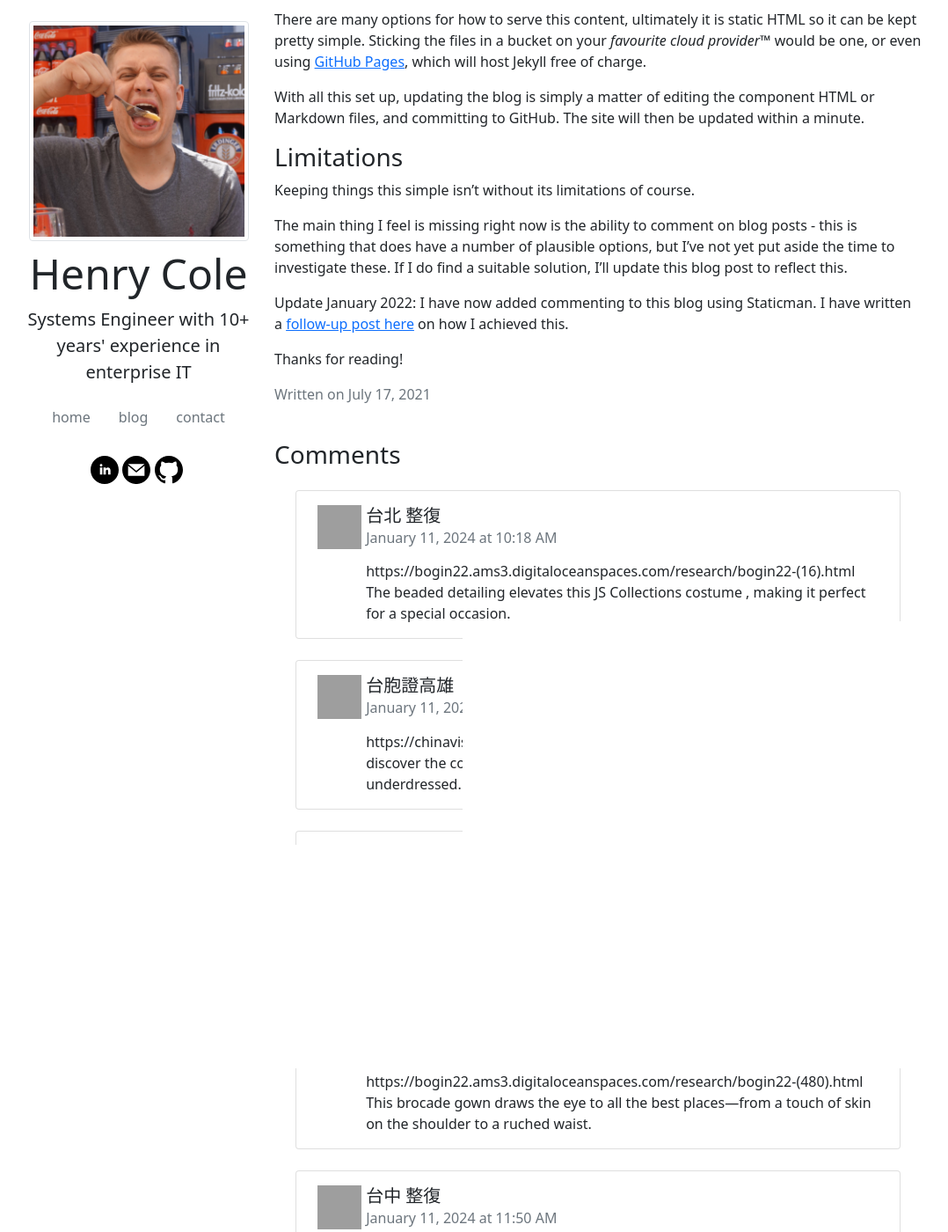
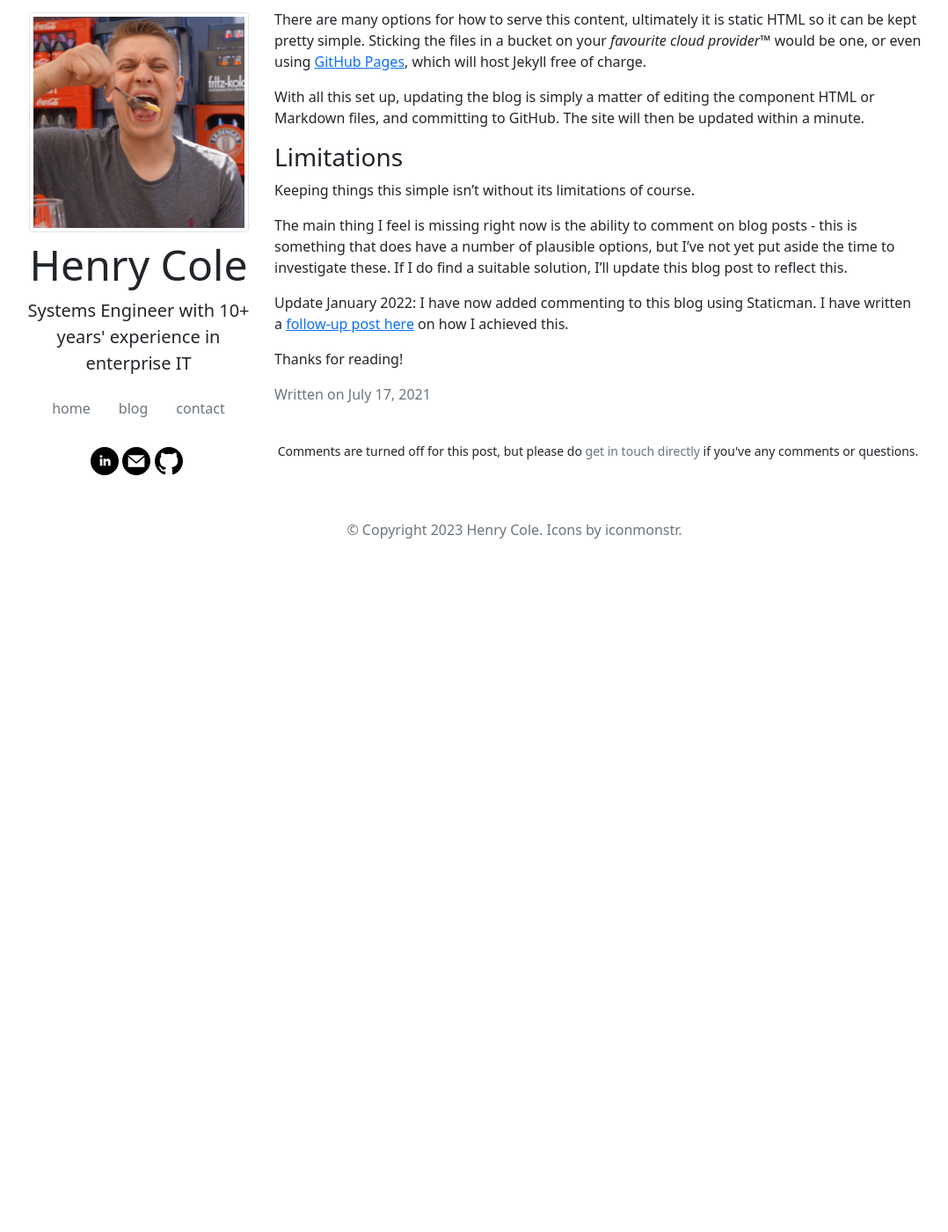
Before and after one commit to hcuk94/henry-personal-website, a Jekyll site: the page built from _posts/2021-07-17-Building-a-Basic-Personal-Blog-using-Jekyll.md, in a window 1280 px wide and 1400 px high, scrolled down 3295 px. Shown: the whole window at 88% size, without its empty margins (55-1133 px from the left). Built offline with Jekyll 4.4.1, drawn with Linux system fonts in a browser that asks for light colours; after the commit the page ends 3925 px from its top, so only the background shows below that; some of the changed text lies outside the part shown; grey boxes are pictures that could not be loaded.

Commit message:
disable comments on blog post that gets all the spam

```diff
--- a/_data/comments/Building-a-Basic-Personal-Blog-using-Jekyll/entry1704968331023.yml
+++ /dev/null
@@ -1,7 +0,0 @@
-_id: d07ed8e0-b06a-11ee-99b2-81dd17d66108
-name: 台北 整復
-email: f6708df9ebcdec24d572f273f4a94e8c
-url: 'https://bogin22.ams3.digitaloceanspaces.com/research/bogin22-(16).html'
-hidden: ''
-message: "https://bogin22.ams3.digitaloceanspaces.com/research/bogin22-(16).html\r\nThe beaded detailing elevates this JS Collections \r\ncostume , making it perfect for a special occasion."
-date: 1704968331
--- a/_data/comments/Building-a-Basic-Personal-Blog-using-Jekyll/entry1704969400332.yml
+++ /dev/null
@@ -1,7 +0,0 @@
-_id: 4dd4f570-b06d-11ee-99b2-81dd17d66108
-name: 台胞證高雄
-email: e1a465694d6d55505ffcd809da5156f1
-url: 'https://chinavisa2.b-cdn.net/research/chinavisa2-(332).html'
-hidden: ''
-message: "https://chinavisa2.b-cdn.net/research/chinavisa2-(332).html\r\nThis will help her discover the complementary ensemble and forestall her from being over or \r\nunderdressed."
-date: 1704969400
--- a/_data/comments/Building-a-Basic-Personal-Blog-using-Jekyll/entry1704970447580.yml
+++ /dev/null
@@ -1,7 +0,0 @@
-_id: be032680-b06f-11ee-99b2-81dd17d66108
-name: 台中 撥筋
-email: 0426490a849e60483afeaef4467c1a1e
-url: 'https://bogin10.blr1.digitaloceanspaces.com/research/bogin10-(256).html'
-hidden: ''
-message: "https://bogin10.blr1.digitaloceanspaces.com/research/bogin10-(256).html\r\nPair the costume with impartial or metallic equipment to maintain the remainder of the \r\nlook subtle and easy."
-date: 1704970447
--- a/_data/comments/Building-a-Basic-Personal-Blog-using-Jekyll/entry1704973642222.yml
+++ /dev/null
@@ -1,7 +0,0 @@
-_id: 2e318c60-b077-11ee-99b2-81dd17d66108
-name: 台北 推拿
-email: 0b23939d25f3ec2d2640a6970c6373c5
-url: 'https://bogin22.ams3.digitaloceanspaces.com/research/bogin22-(480).html'
-hidden: ''
-message: "https://bogin22.ams3.digitaloceanspaces.com/research/bogin22-(480).html\r\nThis brocade gown draws the eye to all the best places—from a touch of skin on the shoulder to a ruched waist."
-date: 1704973642
--- a/_data/comments/Building-a-Basic-Personal-Blog-using-Jekyll/entry1704973804491.yml
+++ /dev/null
@@ -1,7 +0,0 @@
-_id: 8ee71610-b077-11ee-99b2-81dd17d66108
-name: 台中 整復
-email: 940cfb276ac245b56765dbd014850f51
-url: 'https://bogin5.sfo2.digitaloceanspaces.com/research/bogin5-(473).html'
-hidden: ''
-message: "https://bogin5.sfo2.digitaloceanspaces.com/research/bogin5-(473).html\r\nWeddings are very particular days not just for brides and grooms, but for their moms and grandmothers,\r\ntoo."
-date: 1704973804
```
Also changed, not shown: _posts/2021-07-17-Building-a-Basic-Personal-Blog-using-Jekyll.md (+1 -1 lines).
